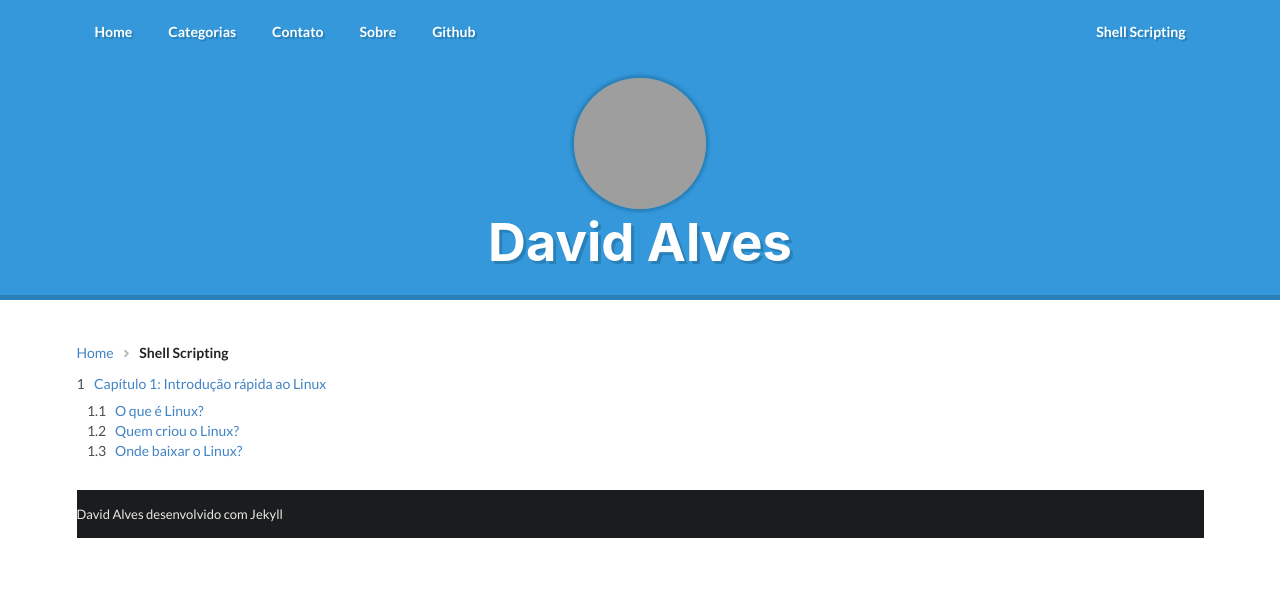
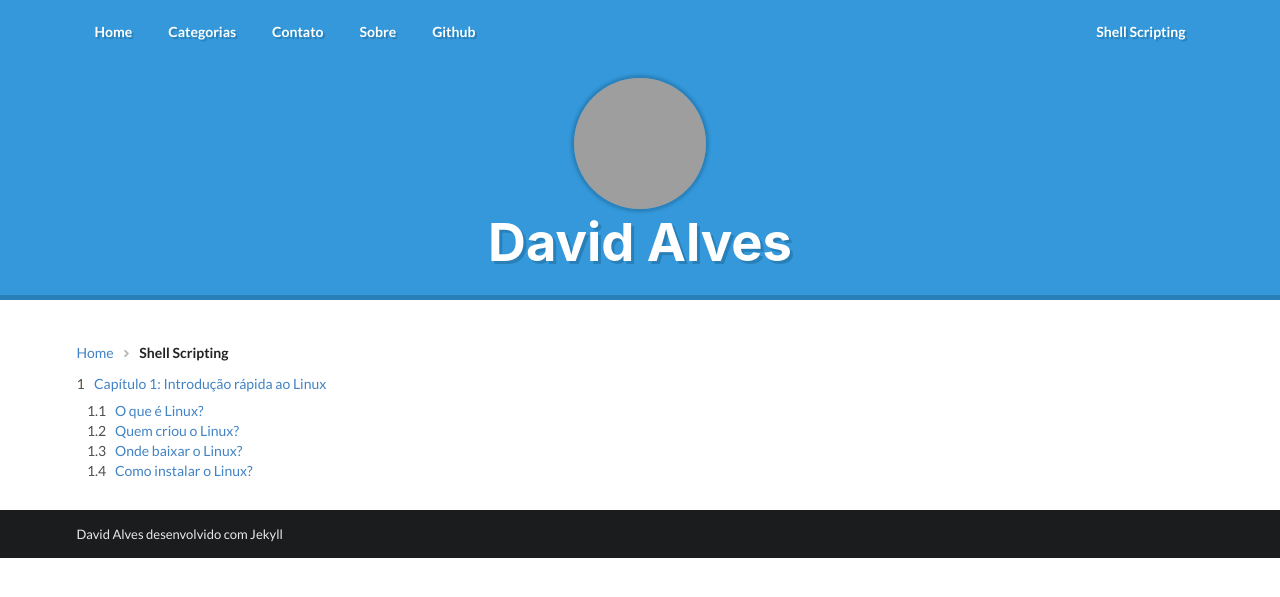
Before and after one commit to david27alves/david27alves.github.io, a Jekyll site: the page built from shellscripting.html, in a window 1280 px wide. Shown: the top 597 px of the page. Built offline with Jekyll 4.4.1, drawn with Linux system fonts in a browser that asks for light colours; grey boxes are pictures that could not be loaded.

Commit message:
Update shellscripting.html

```diff
--- a/shellscripting.html
+++ b/shellscripting.html
@@ -18,7 +18,8 @@ permalink: /tutoriais/shellscripting.html
                 <a class="item">O que é Linux?</a>
                 <a class="item">Quem criou o Linux?</a>
                 <a class="item">Onde baixar o Linux?</a>
+                <a class="item">Como instalar o Linux?</a>
             </div>
-
+        </div>
     </div>
 </div>
```
